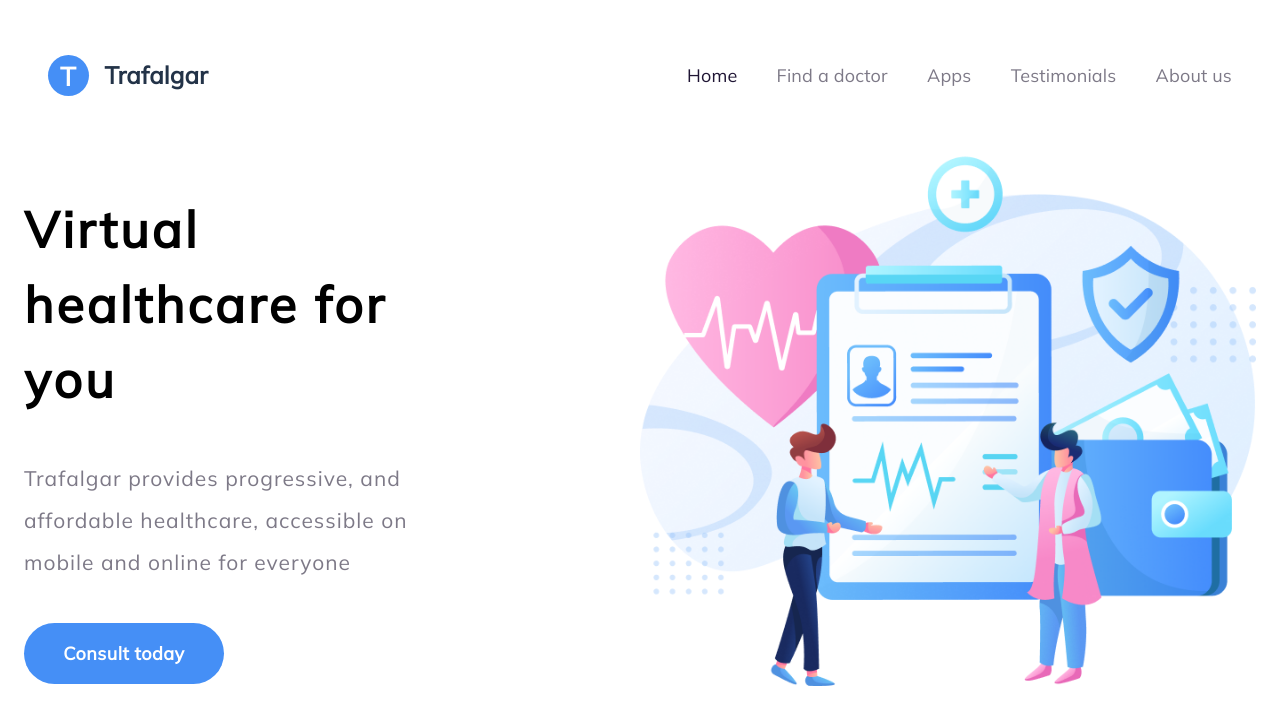
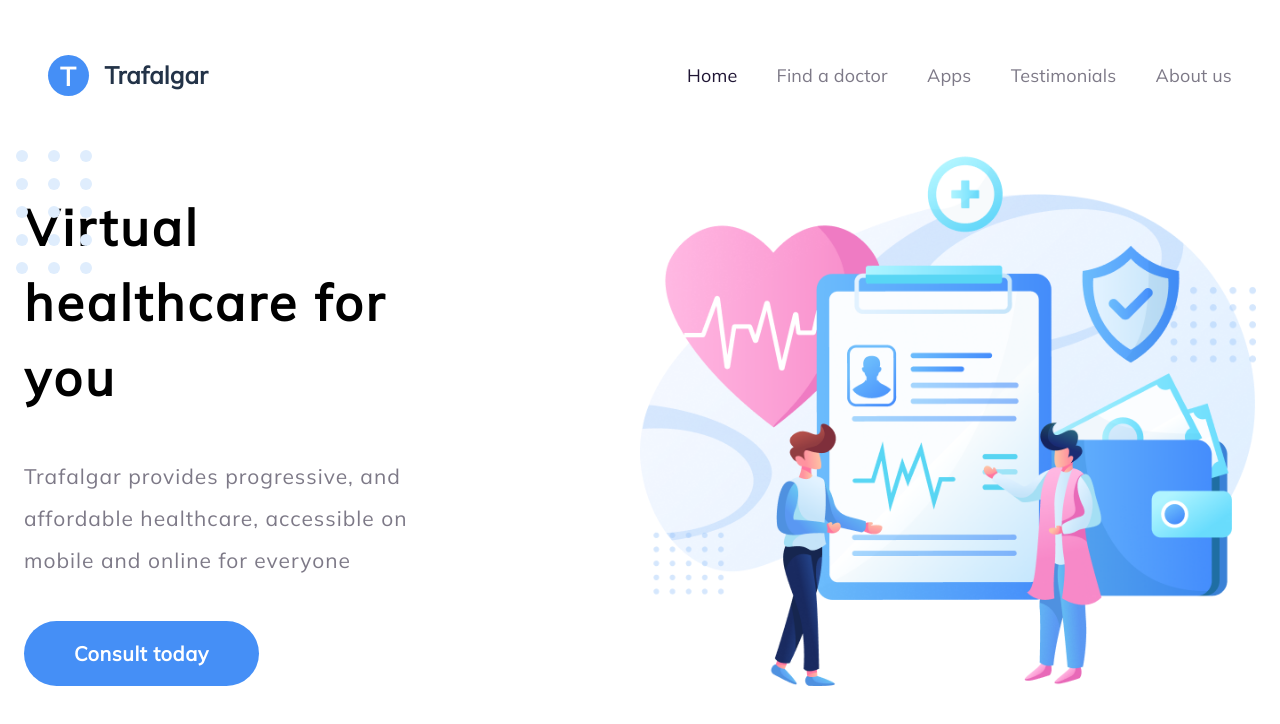
Before and after one commit to JBahareh/HealthCareLand, a React (Create React App) app: page / in a window 1280 px wide. Shown: the top 724 px of the page. Built offline with nearby package versions, Linux system fonts and the light colour scheme.

Commit message:
add empty box to elevate everything down

```diff
--- a/src/components/organisms/HomePage.tsx
+++ b/src/components/organisms/HomePage.tsx
@@ -7,7 +7,7 @@ export const HomePage = () => {
       <Box sx={{ height: 150 }} />
       <Stack direction="row" justifyContent="space-between" width="100%">
         <Stack spacing={5} width="35%" sx={{ justifyContent: "center", pr: 5 }}>
-          <Box sx={{ position: "absolute", left: 0, top: 0 }}>
+          <Box sx={{ position: "absolute", left: 0, top: 150 }}>
             <DotShape numRows={5} numCols={3} />
           </Box>
           <Typography
@@ -36,15 +36,16 @@ export const HomePage = () => {
           <Button
             variant="contained"
             sx={{
-              fontSize: 18,
+              fontSize: 20,
               fontFamily: "Mulish",
               fontWeight: 700,
               background: "#458FF6",
-              borderRadius: 55,
-              width: 200,
-              p: "15px 35px",
+              borderRadius: "55px",
+              p: "15px 50px",
               textTransform: "none",
               boxShadow: "none",
+              my: 4,
+              width: "fit-content",
             }}
           >
             Consult today
```
